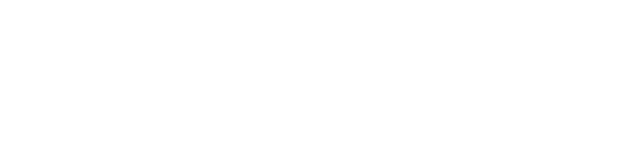
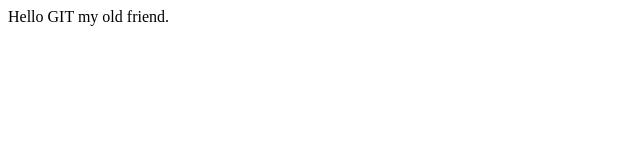
Before and after one commit to Barrigan/Cohort-sample-01, a plain HTML site: page index.html in a window 1280 px wide. Shown: the whole page, without its empty margins (0-640 px from the left). Drawn offline with Linux system fonts and the light colour scheme.

Commit message:
Update index.html

```diff
--- a/index.html
+++ b/index.html
@@ -7,6 +7,6 @@
     <title>Hello GIT</title>
 </head>
 <body>
-
+    Hello GIT my old friend.
 </body>
 </html>
```
